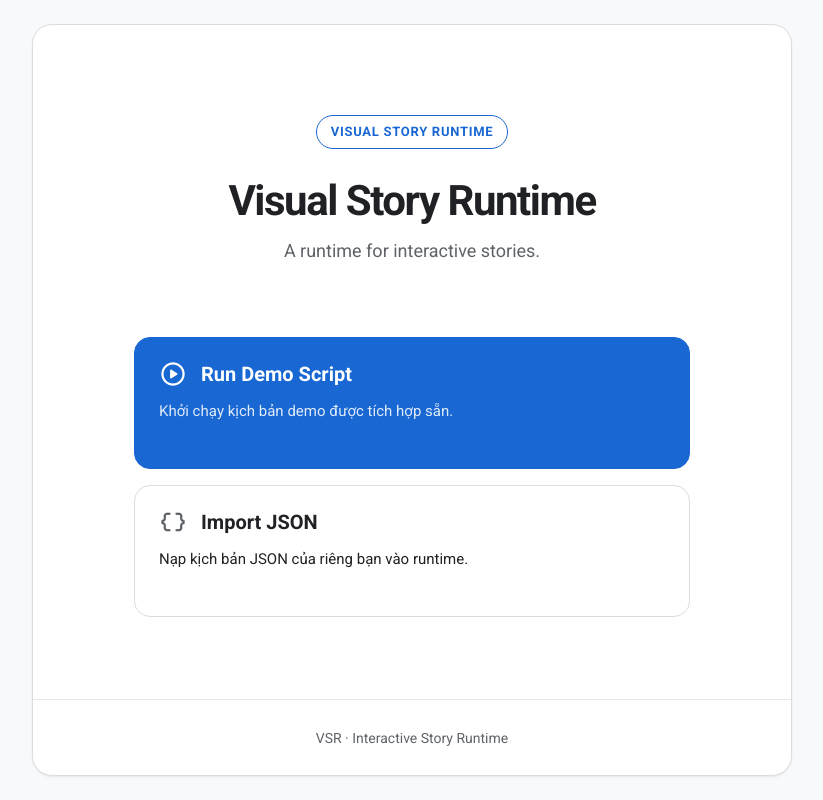
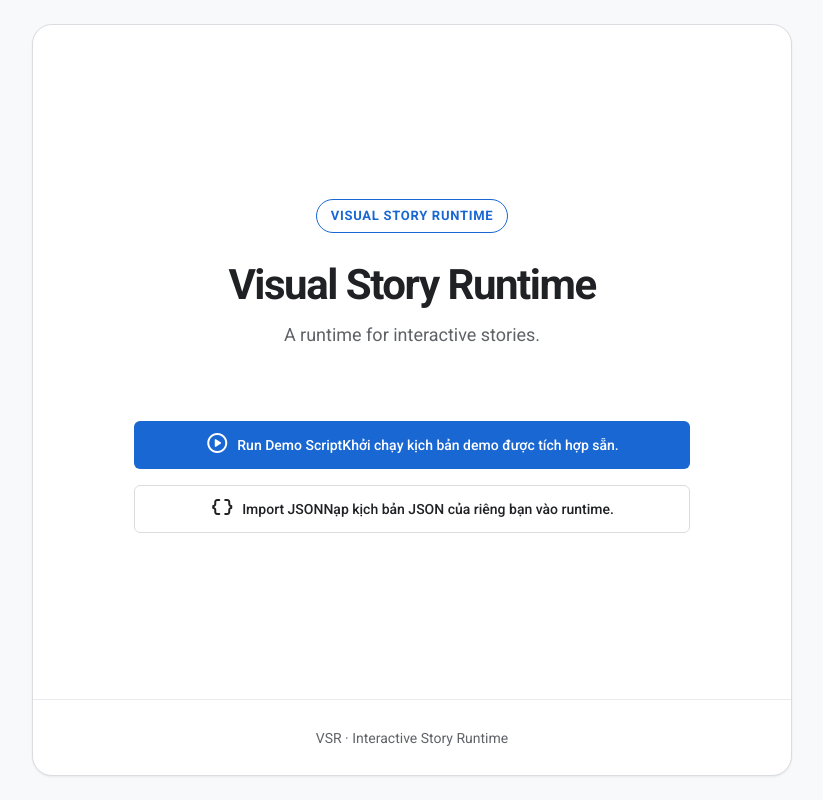
Before and after one commit to ttg1109s/VSR, a React (Vite) app: page / in a window 1280 px wide. Shown: the whole page, without its empty margins (228-1051 px from the left). Built offline with nearby package versions, Linux system fonts and the light colour scheme.

Commit message:
Align homepage with shared VSR design system

```diff
--- a/src/components/home/HomeActionCard.jsx
+++ b/src/components/home/HomeActionCard.jsx
@@ -1,27 +1,25 @@
 import React from 'react';
-import './HomeActionCard.css';
+import { Button } from '../../design-system/index.js';
 
 export default function HomeActionCard({
   icon,
   title,
   description,
   variant = 'primary',
-  onClick,
-  type = 'button'
+  onClick
 }) {
   return (
-    <button
-      className={`home-action-card home-action-card--${variant}`}
-      type={type}
+    <Button
+      className="home-action-card"
+      variant={variant}
+      size="lg"
+      leadingIcon={<span className="vsr-icon" aria-hidden="true">{icon}</span>}
       onClick={onClick}
     >
-      <span className="home-action-card__heading">
-        <span className="home-action-card__icon material-symbols-rounded" aria-hidden="true">
-          {icon}
-        </span>
+      <span className="home-action-card__content">
         <span className="home-action-card__title">{title}</span>
+        <span className="home-action-card__description">{description}</span>
       </span>
-      <span className="home-action-card__description">{description}</span>
-    </button>
+    </Button>
   );
 }
```
